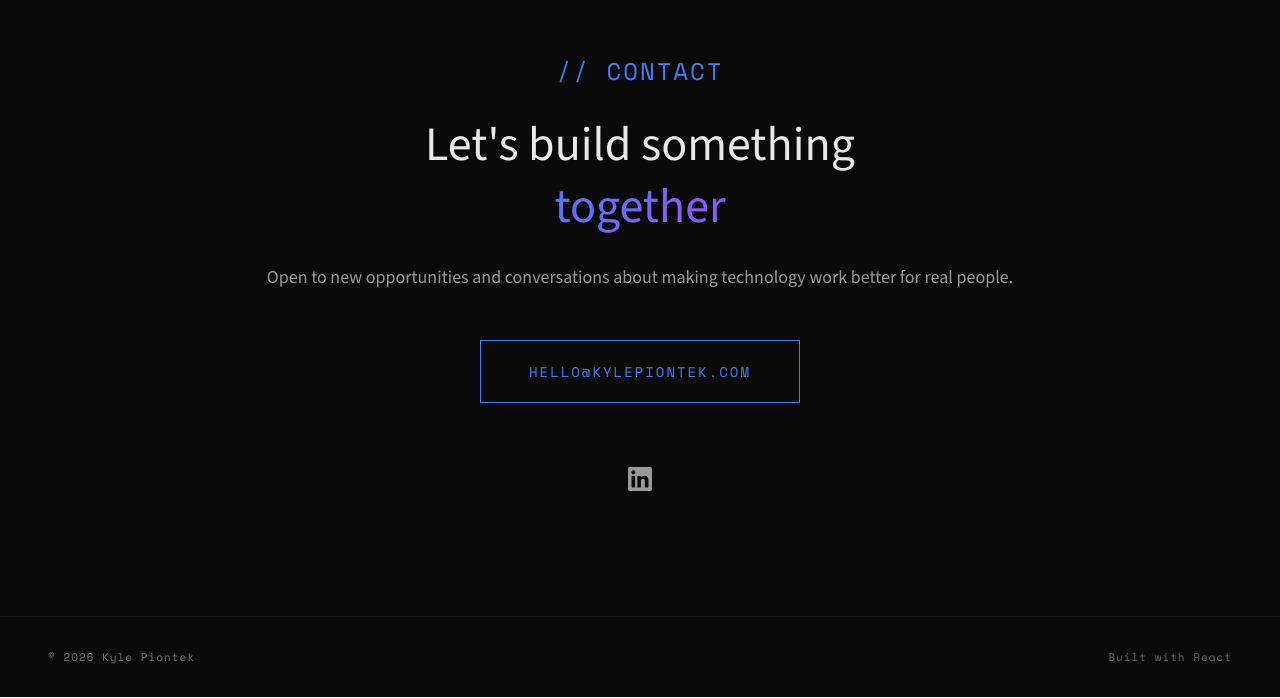
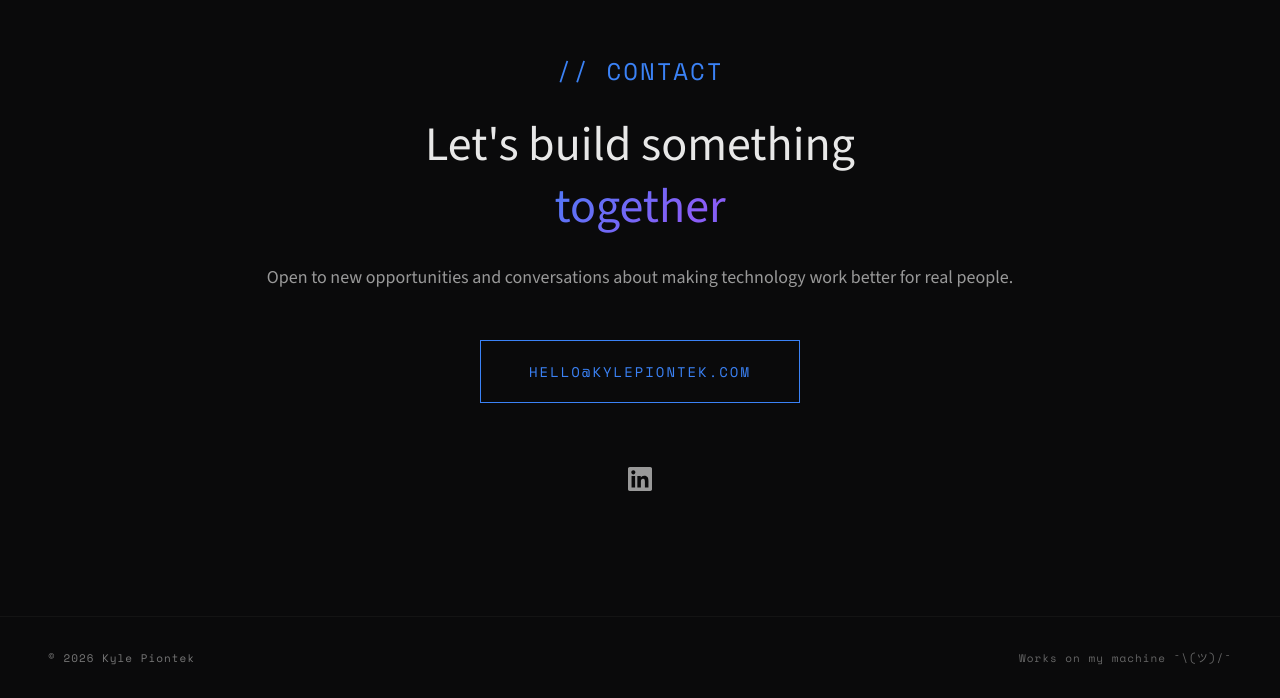
Before and after one commit to kpiontek/portfolio, a React (Vite) app: page / in a window 1280 px wide. Shown: the part 3418-4116 px from the top of the page. Built offline with nearby package versions, Linux system fonts and the light colour scheme.

Commit message:
Add a cheeky comment to the footer

```diff
--- a/src/Portfolio.jsx
+++ b/src/Portfolio.jsx
@@ -379,7 +379,7 @@ const Portfolio = () => {
 
       <footer className="footer">
         <div className="footer-text footer-copyright">© 2026 Kyle Piontek</div>
-        <div className="footer-text footer-credit">Built with React</div>
+        <div className="footer-text footer-credit">Works on my machine ¯\(ツ)/¯</div>
       </footer>
     </div>
   );
```
